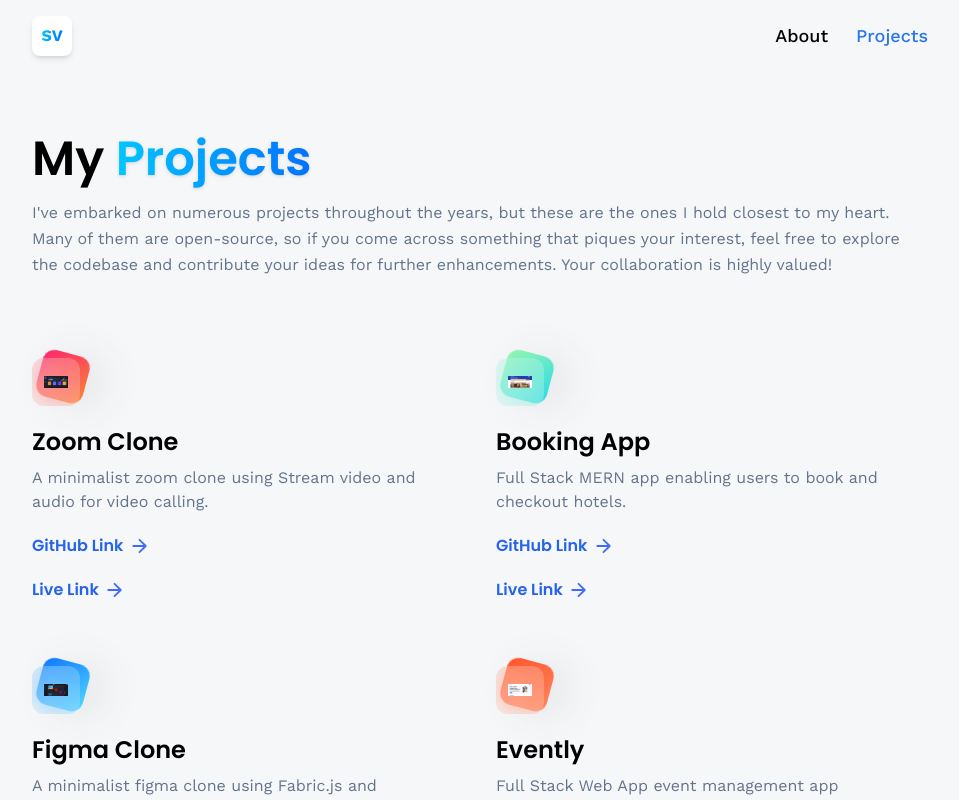
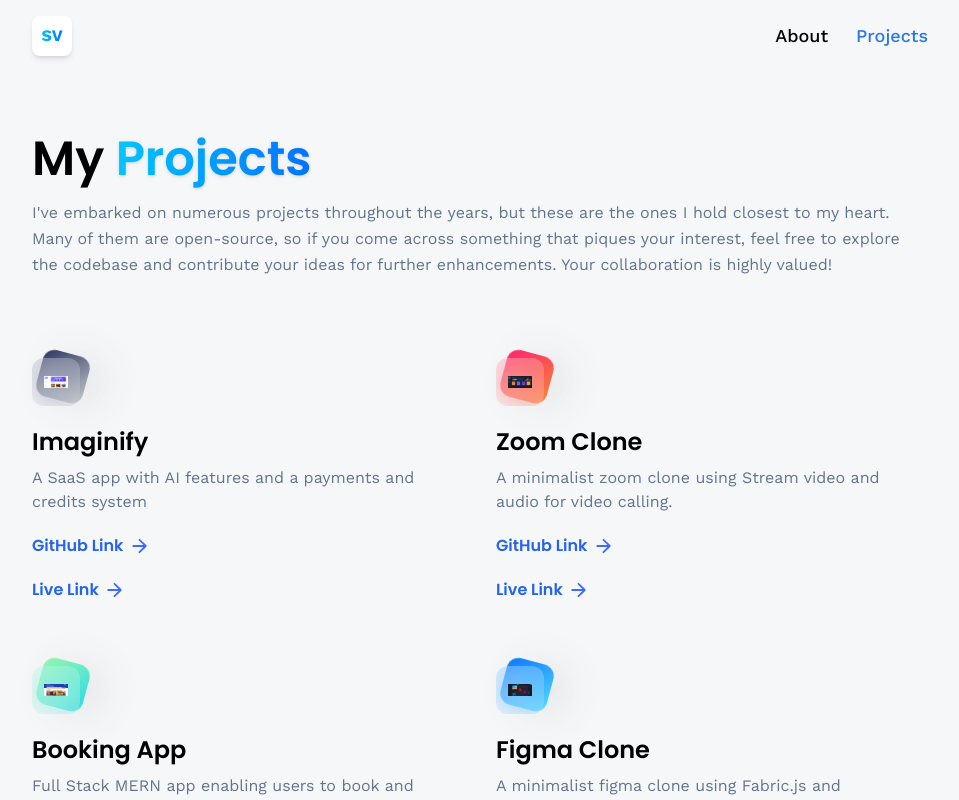
Before and after one commit to svashish305/portfolio-website, a React (Vite) app: page /projects in a window 1280 px wide. Shown: the top 800 px of the page, without its empty margins (160-1119 px from the left). Built offline with nearby package versions, Linux system fonts and the light colour scheme; no server answers.

Commit message:
updated projects

```diff
--- a/src/assets/icons/index.js
+++ b/src/assets/icons/index.js
@@ -26,6 +26,7 @@
 import financeapp from "./financeapp.png";
 import zoomclone from "./zoom-clone.png";
 import aora from "./aora.png";
+import imaginify from "./imaginify.png";
 
 export {
   css,
@@ -56,4 +57,5 @@
   financeapp,
   zoomclone,
   aora,
+  imaginify,
 };
--- a/src/constants/index.js
+++ b/src/constants/index.js
@@ -25,6 +25,7 @@
   evently,
   financeapp,
   aora,
+  imaginify,
 } from "../assets/icons";
 
 export const skills = [
@@ -187,6 +188,15 @@
 
 export const projects = [
   {
+    iconUrl: imaginify,
+    theme: "btn-back-black",
+    name: "Imaginify",
+    description:
+      "A SaaS app with AI features and a payments and credits system",
+    githubLink: "https://github.com/svashish305/sv_imaginify",
+    liveLink: "https://sv-imaginify.vercel.app",
+  },
+  {
     iconUrl: zoomclone,
     theme: "btn-back-orange",
     name: "Zoom Clone",
```
Also changed, not shown: src/assets/icons/imaginify.png (added).
